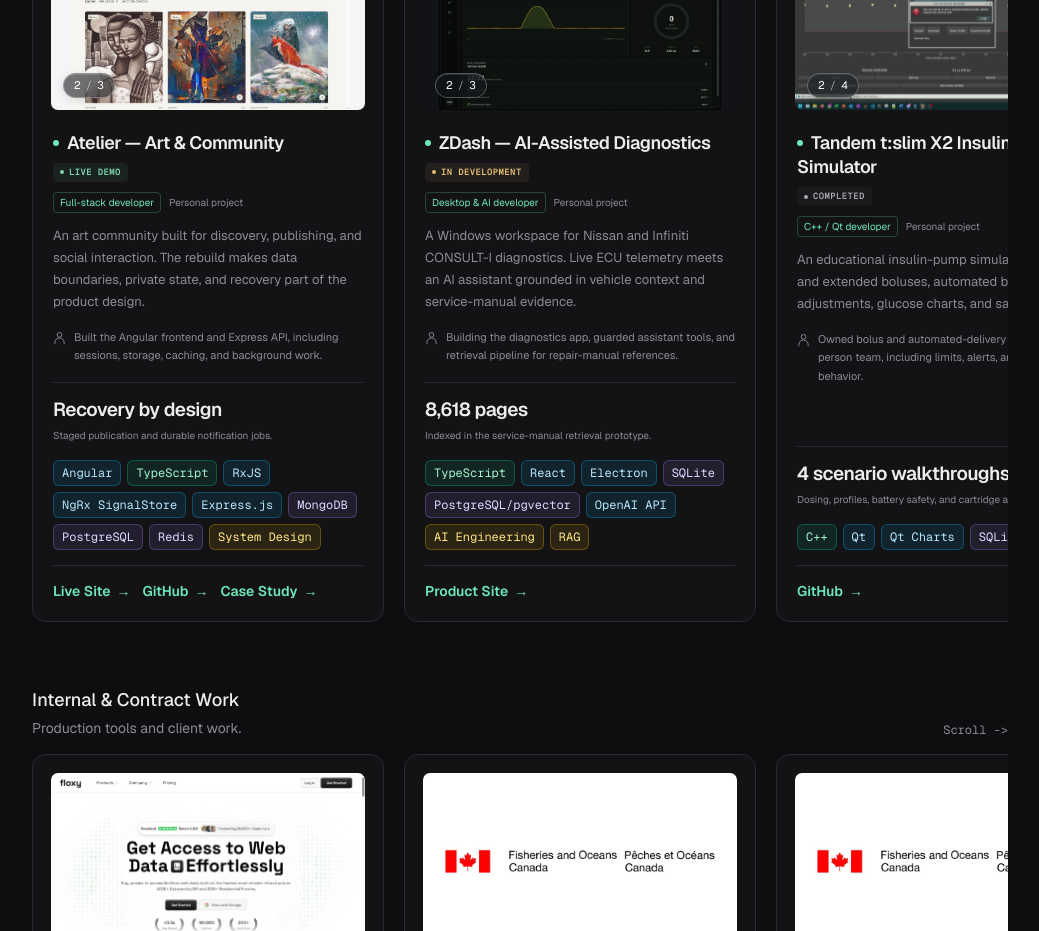
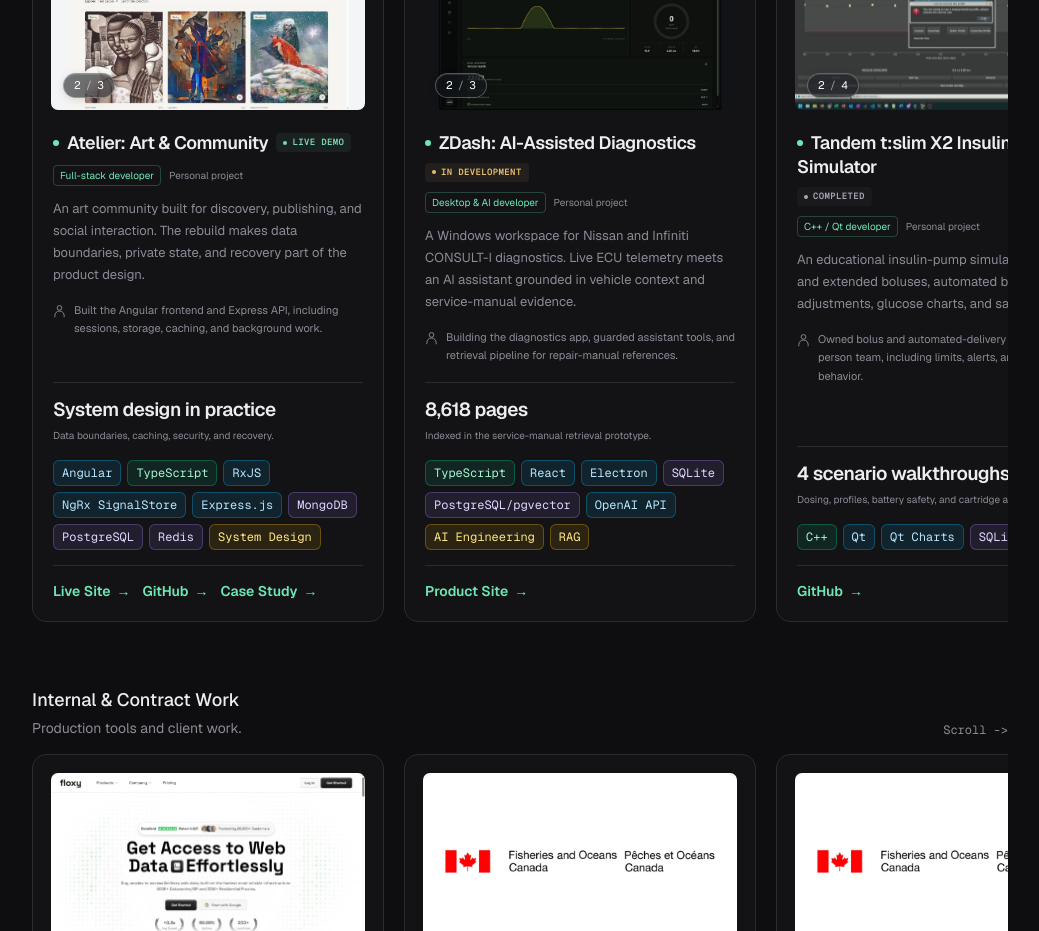
Before and after one commit to khalifehbasiri/khalifeh-portfolio, a Next.js app: page / in a window 1280 px wide. Shown: the part 920-1851 px from the top of the page, without its empty margins (120-1159 px from the left). Built offline with nearby package versions, Linux system fonts and the light colour scheme.

Commit message:
Update project titles and outcomes for clarity and consistency

```diff
--- a/app/data/portfolio.ts
+++ b/app/data/portfolio.ts
@@ -68,7 +68,7 @@
 export const projects: Project[] = [
   {
     id: "gallery-web-app",
-    title: "Atelier — Art & Community",
+    title: "Atelier: Art & Community",
     summary:
       "An art community built for discovery, publishing, and social interaction. The rebuild makes data boundaries, private state, and recovery part of the product design.",
     role: "Full-stack developer",
@@ -76,8 +76,8 @@
       "Built the Angular frontend and Express API, including sessions, storage, caching, and background work.",
     status: "Live demo",
     outcome: {
-      headline: "Recovery by design",
-      detail: "Staged publication and durable notification jobs.",
+      headline: "System design in practice",
+      detail: "Data boundaries, caching, security, and recovery.",
     },
     description:
       "Rebuilt a full-stack art community around deliberate data and failure boundaries: MongoDB artwork documents, transactional PostgreSQL relationships, and Redis caching with private viewer state kept separate. Designed staged image publication, revocable sessions, and a durable notification outbox so speed does not come at the cost of correctness.",
@@ -137,7 +137,7 @@
   },
   {
     id: "zdash",
-    title: "ZDash — AI-Assisted Diagnostics",
+    title: "ZDash: AI-Assisted Diagnostics",
     summary:
       "A Windows workspace for Nissan and Infiniti CONSULT-I diagnostics. Live ECU telemetry meets an AI assistant grounded in vehicle context and service-manual evidence.",
     role: "Desktop & AI developer",
```
